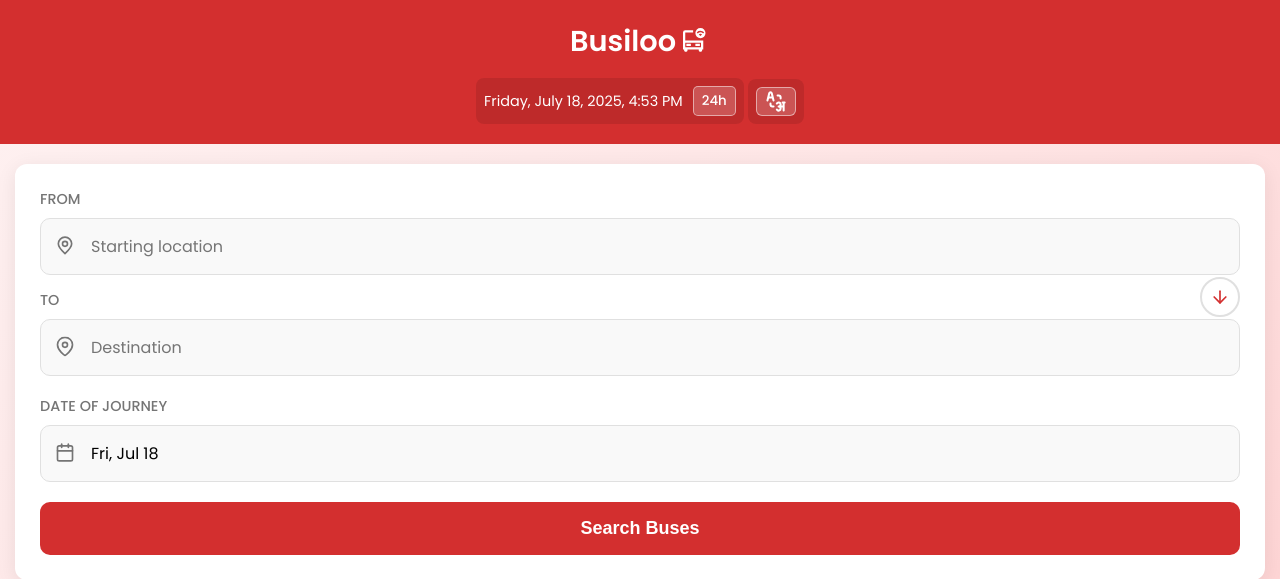
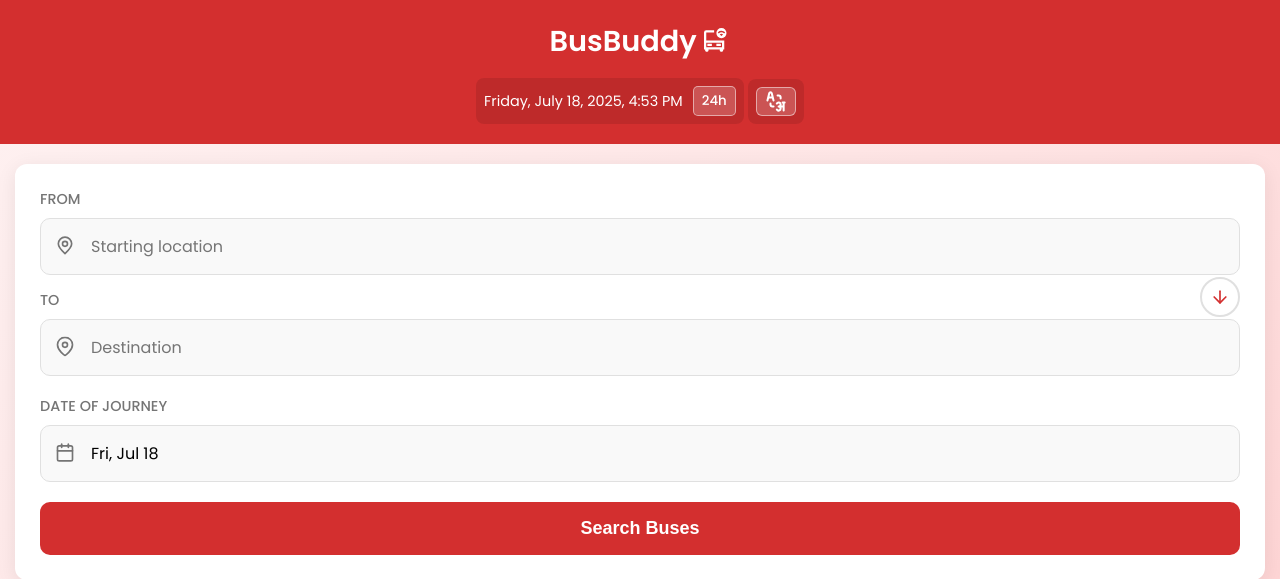
Before and after one commit to DhruvarajK/busiloo, a FastAPI app: page / in a window 1280 px wide. Shown: the top 579 px of the page. Run offline with FastAPI, Linux system fonts and the light colour scheme; data that the repository does not hold is empty.

Commit message:
Update home.html

```diff
--- a/templates/home.html
+++ b/templates/home.html
@@ -2,7 +2,7 @@
 <html lang="en">
 <head>
     <meta charset="UTF-8">
-    <title>Busiloo</title>
+    <title>BusBuddy</title>
     <meta name="viewport" content="width=device-width, initial-scale=1.0">
     <link rel="icon" href="/static/busiloo.svg" type="image/svg+xml">
     <link rel="preconnect" href="https://fonts.googleapis.com">
@@ -546,7 +546,7 @@
     <div class="app-container">
 
         <header class="app-header">
-            <h1>Busiloo&nbsp;<svg width="27" height="27" viewBox="3 1 24 24" xmlns="http://www.w3.org/2000/svg">
+            <h1>BusBuddy&nbsp;<svg width="27" height="27" viewBox="3 1 24 24" xmlns="http://www.w3.org/2000/svg">
                 <g>
                     <path fill="none" d="M0 0h24v24H0z"/>
                     <path fill="currentColor" d="M12 3v2H5v7h16v8h-1v1a1 1 0 0 1-1 1h-1a1 1 0 0 1-1-1v-1H7v1a1 1 0 0 1-1 1H5a1 1 0 0 1-1-1v-1H3v-8H2V8h1V5a2 2 0 0 1 2-2h7zm7 11H5v4h14v-4zm-9 1v2H6v-2h4zm8 0v2h-4v-2h4zm.5-14a4.5 4.5 0 1 1 0 9 4.5 4.5 0 0 1 0-9zm0 5.167c-.491 0-.94.177-1.289.47l-.125.115L18.5 8.167l1.413-1.416a1.994 1.994 0 0 0-1.413-.584zm0-2.667a4.65 4.65 0 0 0-3.128 1.203l-.173.165.944.942a3.323 3.323 0 0 1 2.357-.977 3.32 3.32 0 0 1 2.201.83l.156.147.943-.943A4.652 4.652 0 0 0 18.5 3.5z"/>
```
